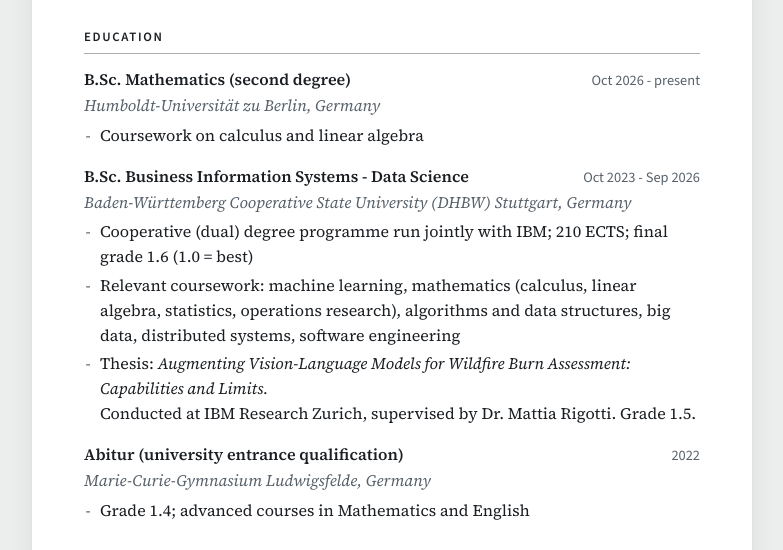
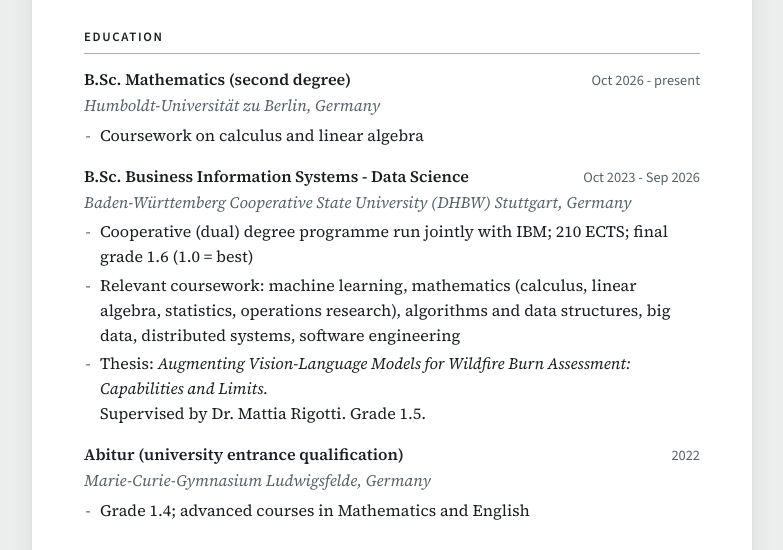
Before and after one commit to adrian-selk/cv, a plain HTML site: page index.html in a window 1280 px wide. Shown: the part 219-769 px from the top of the page, without its empty margins (248-1031 px from the left). Drawn offline with nearby package versions, Linux system fonts and the light colour scheme.

Commit message:
Shorten thesis line

```diff
--- a/index.html
+++ b/index.html
@@ -183,7 +183,7 @@ footer {
         <ul class="pts">
           <li>Cooperative (dual) degree programme run jointly with IBM; 210 ECTS; final grade 1.6 (1.0 = best)</li>
           <li>Relevant coursework: machine learning, mathematics (calculus, linear algebra, statistics, operations research), algorithms and data structures, big data, distributed systems, software engineering</li>
-          <li>Thesis: <em>Augmenting Vision-Language Models for Wildfire Burn Assessment: Capabilities and Limits.</em><br>Conducted at IBM Research Zurich, supervised by Dr. Mattia Rigotti. Grade 1.5.</li>
+          <li>Thesis: <em>Augmenting Vision-Language Models for Wildfire Burn Assessment: Capabilities and Limits.</em><br>Supervised by Dr. Mattia Rigotti. Grade 1.5.</li>
         </ul>
       </div>
       <div>
```
Also changed, not shown: 1 other file.
